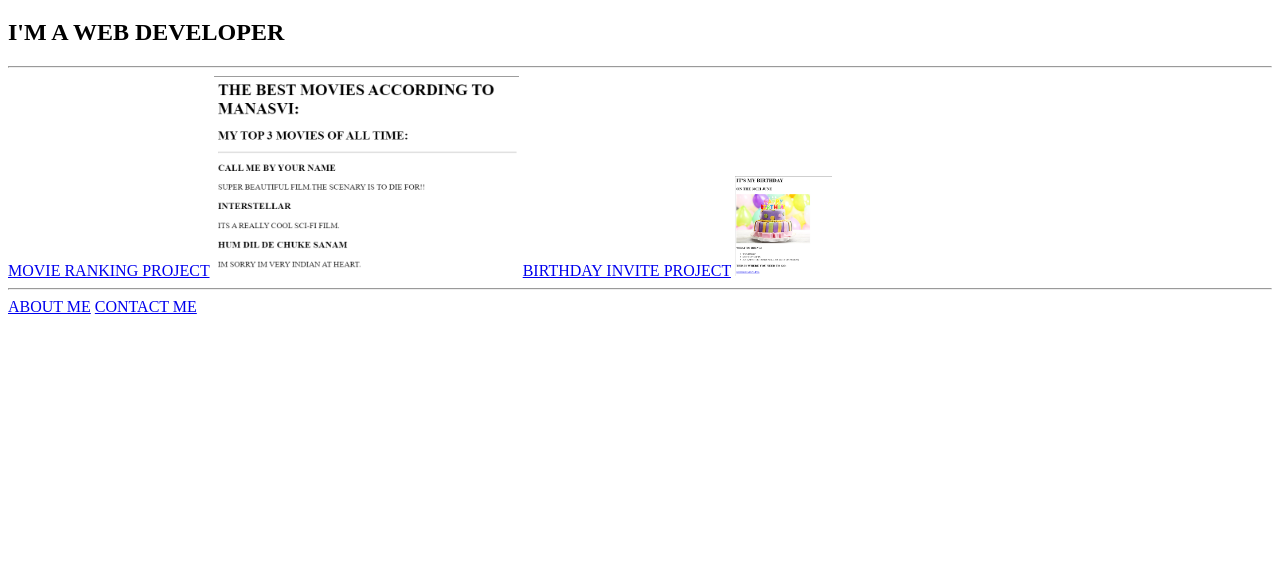
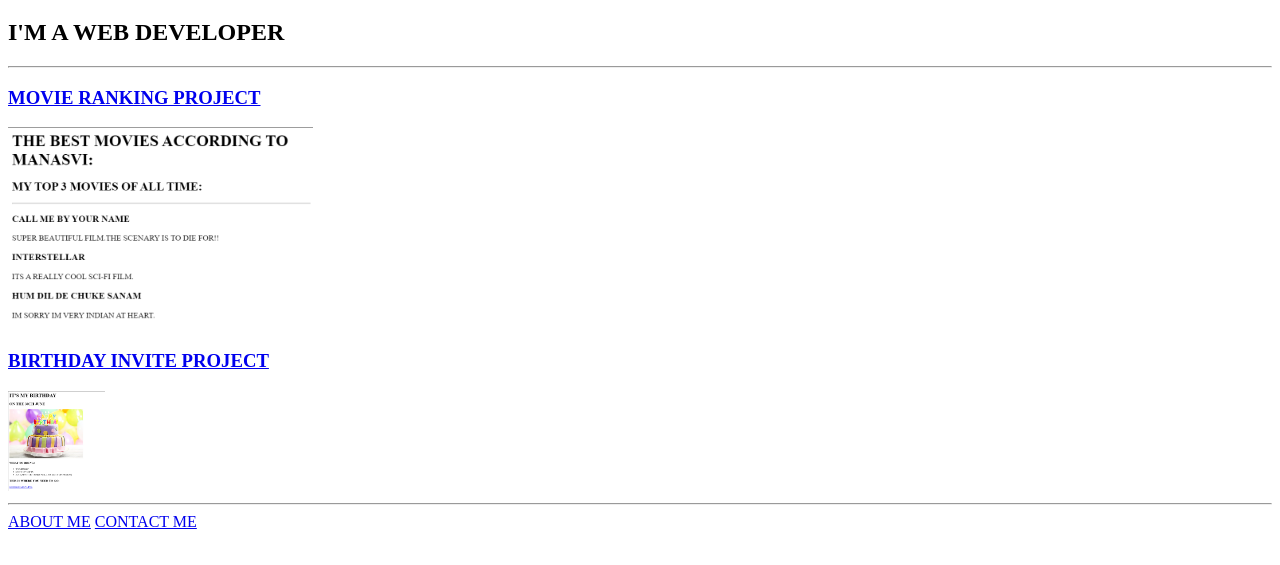
Before and after one commit to manasviacharya/html-portfolio, a plain HTML site: page index.html in a window 1280 px wide. Shown: the part 61-626 px from the top of the page. Drawn offline with Linux system fonts and the light colour scheme.

Commit message:
Update index.html

```diff
--- a/index.html
+++ b/index.html
@@ -8,9 +8,9 @@
     <h1>MANASVI ACHARYA'S PORTFOLIO</h1>
     <h2>I'M A WEB DEVELOPER</h2>
     <hr />
-    <a href="./public/movie-ranking.html">MOVIE RANKING PROJECT</a>
+    <h3><a href="./public/movie-ranking.html">MOVIE RANKING PROJECT</a></h3>
     <img src="./assets/images/MOVIE PROJECT.png" alt="movie ranking image" height="200"/>
-    <a href="./public/birthday-invite.html">BIRTHDAY INVITE PROJECT</a>
+    <h3><a href="./public/birthday-invite.html">BIRTHDAY INVITE PROJECT</a></h3>
     <img src="./assets/images/BIRTHDAY INVITE PROJECT.png" alt="birthday invite image" height="100"/>
     <hr />
     <a href="./public/about.html">ABOUT ME</a>
```
